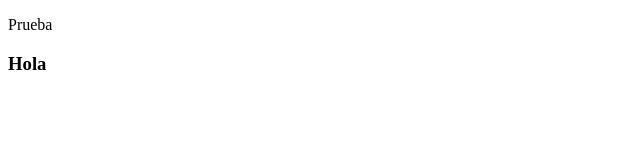
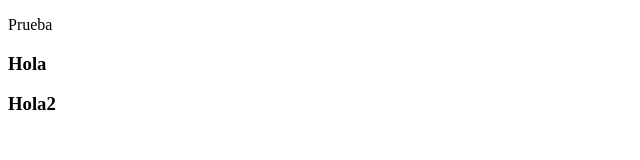
Before and after one commit to juliasabatel/sgunda, a plain HTML site: page index.html in a window 1280 px wide. Shown: the full height of the page, 0-640 px from the left. Drawn offline with Linux system fonts and the light colour scheme.

Commit message:
Estoy probando2

```diff
--- a/index.html
+++ b/index.html
@@ -7,5 +7,6 @@
   <body>
       <p>Prueba</p>
       <h3>Hola</h3>
+      <h3>Hola2</h3>
   </body>
 </html>
```
